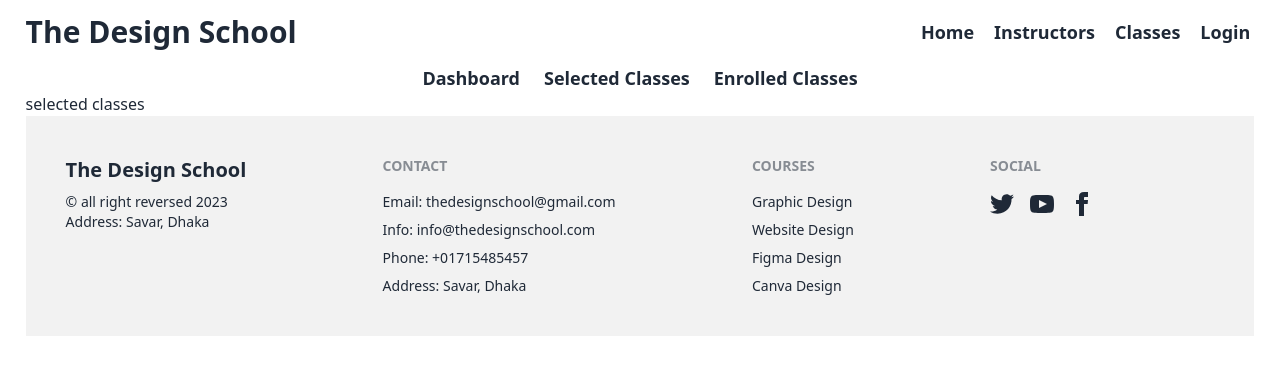
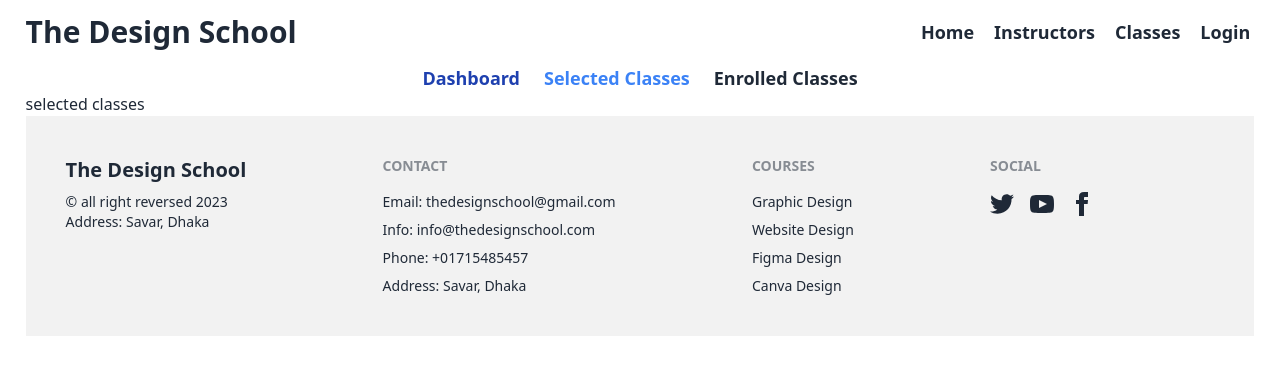
Before and after one commit to naimalinaim1/the-design-school-full-stack-project, a React (Vite) app: page /dashboard/student/selectClasses in a window 1280 px wide. Shown: the top 374 px of the page. Built offline with nearby package versions, Linux system fonts and the light colour scheme; no server answers.

Commit message:
active link added

```diff
--- /dev/null
+++ b/src/components/ActiveLink.jsx
@@ -0,0 +1,17 @@
+import { NavLink } from "react-router-dom";
+
+// eslint-disable-next-line react/prop-types
+const ActiveLink = ({ option, to, children }) => {
+  return (
+    <NavLink
+      to={to}
+      className={({ isActive }) =>
+        isActive ? (option ? "text-blue-800" : "text-blue-500") : ""
+      }
+    >
+      {children}
+    </NavLink>
+  );
+};
+
+export default ActiveLink;
--- a/src/layouts/AdminLayout.jsx
+++ b/src/layouts/AdminLayout.jsx
@@ -1,16 +1,19 @@
-import { Outlet, Link } from "react-router-dom";
+import { Outlet } from "react-router-dom";
+import ActiveLink from "../components/ActiveLink";
 
 const AdminLayout = () => {
   const navLink = (
     <>
       <li>
-        <Link to="/dashboard/admin">Dashboard</Link>
+        <ActiveLink option={true} to="/dashboard/admin">
+          Dashboard
+        </ActiveLink>
       </li>
       <li>
-        <Link to="manageClasses">Manage Classes</Link>
+        <ActiveLink to="manageClasses">Manage Classes</ActiveLink>
       </li>
       <li>
-        <Link to="manageUsers">Manage Users</Link>
+        <ActiveLink to="manageUsers">Manage Users</ActiveLink>
       </li>
     </>
   );
--- a/src/layouts/InstructorLayout.jsx
+++ b/src/layouts/InstructorLayout.jsx
@@ -1,16 +1,19 @@
-import { Outlet, Link } from "react-router-dom";
+import { Outlet } from "react-router-dom";
+import ActiveLink from "../components/ActiveLink";
 
 const InstructorLayout = () => {
   const navLink = (
     <>
       <li>
-        <Link to="/dashboard/instructors">Dashboard</Link>
+        <ActiveLink option={true} to="/dashboard/instructors">
+          Dashboard
+        </ActiveLink>
       </li>
       <li>
-        <Link to="addClass">Add Class</Link>
+        <ActiveLink to="addClass">Add Class</ActiveLink>
       </li>
       <li>
-        <Link to="myClasses">My Classes</Link>
+        <ActiveLink to="myClasses">My Classes</ActiveLink>
       </li>
     </>
   );
--- a/src/layouts/StudentLayout.jsx
+++ b/src/layouts/StudentLayout.jsx
@@ -1,15 +1,18 @@
-import { Outlet, Link } from "react-router-dom";
+import { Outlet } from "react-router-dom";
+import ActiveLink from "../components/ActiveLink";
 const StudentLayout = () => {
   const navLink = (
     <>
       <li>
-        <Link to="/dashboard/student">Dashboard</Link>
+        <ActiveLink option={true} to="/dashboard/student">
+          Dashboard
+        </ActiveLink>
       </li>
       <li>
-        <Link to="selectClasses">Selected Classes</Link>
+        <ActiveLink to="selectClasses">Selected Classes</ActiveLink>
       </li>
       <li>
-        <Link to="enrolledClasses">Enrolled Classes</Link>
+        <ActiveLink to="enrolledClasses">Enrolled Classes</ActiveLink>
       </li>
     </>
   );
--- a/src/pages/Shared/Header/Header.jsx
+++ b/src/pages/Shared/Header/Header.jsx
@@ -1,27 +1,28 @@
 import { useContext } from "react";
 import { Link } from "react-router-dom";
 import { AuthContent } from "../../../provider/AuthProvider";
+import ActiveLink from "../../../components/ActiveLink";
 const Header = () => {
   const { user, userLogout } = useContext(AuthContent);
 
   const navLink = (
     <>
       <li>
-        <Link to="/">Home</Link>
+        <ActiveLink to="/">Home</ActiveLink>
       </li>
       <li>
-        <Link to="/instructors">Instructors</Link>
+        <ActiveLink to="/instructors">Instructors</ActiveLink>
       </li>
       <li>
-        <Link to="/classes">Classes</Link>
+        <ActiveLink to="/classes">Classes</ActiveLink>
       </li>
       {user?.email ? (
         <>
           <li>
-            <Link to="/">Dashboard</Link>
+            <ActiveLink to="/">Dashboard</ActiveLink>
           </li>
           <li>
-            <Link onClick={userLogout}>Logout</Link>
+            <ActiveLink onClick={userLogout}>Logout</ActiveLink>
           </li>
           <li>
             <div className="avatar">
@@ -33,7 +34,7 @@ const Header = () => {
         </>
       ) : (
         <li>
-          <Link to="/login">Login</Link>
+          <ActiveLink to="/login">Login</ActiveLink>
         </li>
       )}
     </>
--- a/src/routes/PrivateRoute.jsx
+++ b/src/routes/PrivateRoute.jsx
@@ -0,0 +1,29 @@
+import { useContext } from "react";
+import { Navigate, useLocation } from "react-router-dom";
+import { AuthContent } from "../provider/AuthProvider";
+
+// eslint-disable-next-line react/prop-types
+const PrivateRoute = ({ children }) => {
+  const location = useLocation();
+  const { user, loading } = useContext(AuthContent);
+  if (loading) {
+    return (
+      <div className="h-[80vh] flex justify-center items-center">
+        <p className="text-blue-500">Loading...</p>
+      </div>
+    );
+  }
+
+  if (user?.email) {
+    return children;
+  }
+
+  //   TODO: user email is empty
+  if (!user?.email) {
+    return children;
+  }
+
+  return <Navigate to="/login" state={{ from: location }} />;
+};
+
+export default PrivateRoute;
--- a/src/routes/Routes.jsx
+++ b/src/routes/Routes.jsx
@@ -18,6 +18,7 @@ import StudentLayout from "../layouts/StudentLayout";
 import StudentDashboard from "../pages/Dashboard/StudentDashboard/StudentDashboard";
 import SelectedClasses from "../pages/Dashboard/StudentDashboard/SelectedClasses";
 import MyEnrolledClasses from "../pages/Dashboard/StudentDashboard/MyEnrolledClasses";
+import PrivateRoute from "./PrivateRoute";
 
 const router = createBrowserRouter([
   {
@@ -48,7 +49,11 @@ const router = createBrowserRouter([
       // student dashboard
       {
         path: "/dashboard/student",
-        element: <StudentLayout />,
+        element: (
+          <PrivateRoute>
+            <StudentLayout />
+          </PrivateRoute>
+        ),
         children: [
           {
             path: "",
@@ -67,7 +72,11 @@ const router = createBrowserRouter([
       // Instructor dashboard
       {
         path: "/dashboard/instructors",
-        element: <InstructorLayout />,
+        element: (
+          <PrivateRoute>
+            <InstructorLayout />
+          </PrivateRoute>
+        ),
         children: [
           {
             path: "",
@@ -86,7 +95,11 @@ const router = createBrowserRouter([
       // Admin dashboard
       {
         path: "/dashboard/admin",
-        element: <AdminLayout />,
+        element: (
+          <PrivateRoute>
+            <AdminLayout />
+          </PrivateRoute>
+        ),
         children: [
           {
             path: "",
--- a/src/system/Login/Login.jsx
+++ b/src/system/Login/Login.jsx
@@ -11,7 +11,8 @@ const Login = () => {
   const { userLogin, googleLogin } = useContext(AuthContent);
   const navigate = useNavigate();
   const location = useLocation();
-  const from = location.state?.from || "/";
+  const from = location.state?.from?.pathname || "/";
+
   // change title
   useTitle("Login");
 
@@ -29,7 +30,7 @@ const Login = () => {
     userLogin(data.email, data.password)
       .then(() => {
         // redirect home page
-        navigate("/");
+        navigate(from);
       })
       .catch((err) => setError(err.message));
   };
```
